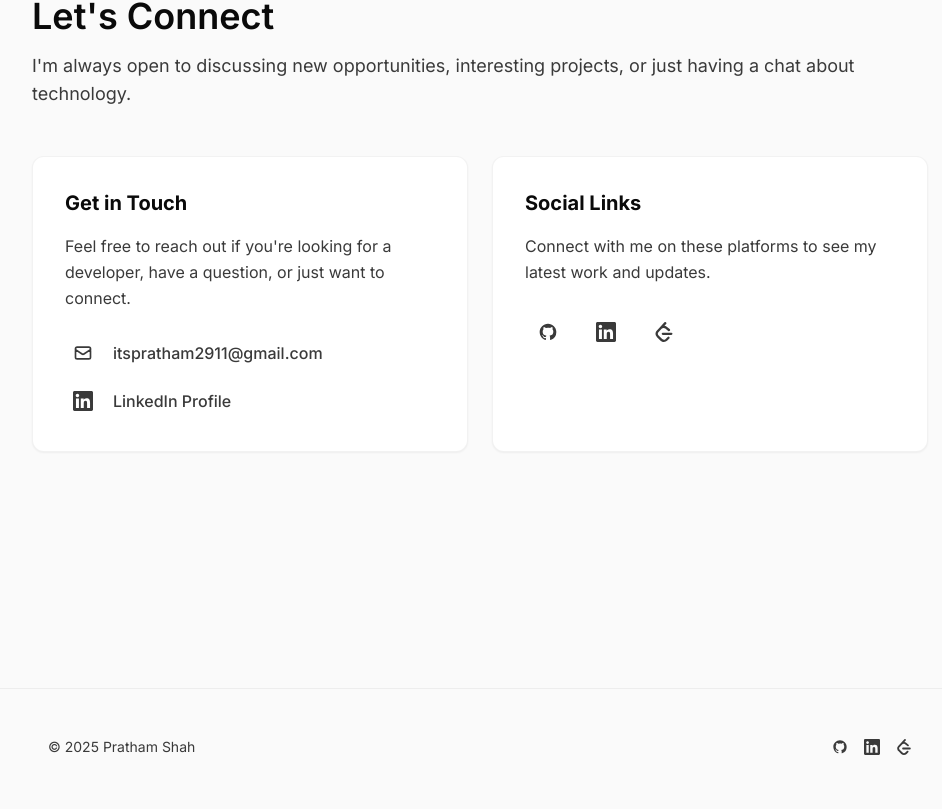
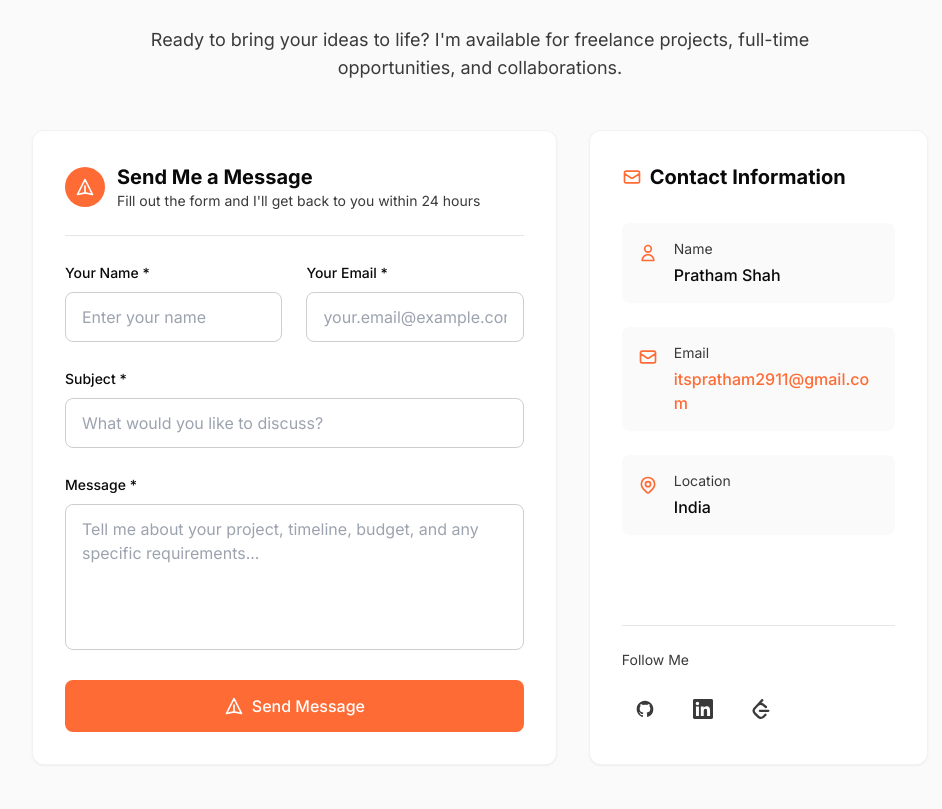
Before and after one commit to Theprathamshah/portfolio, a React (Vite) app: page / in a window 1280 px wide. Shown: the part 5851-6660 px from the top of the page, without its empty margins (160-1102 px from the left). Built offline with nearby package versions, Linux system fonts and the light colour scheme; no server answers.

Commit message:
feat: :sparkles: add mail page

```diff
--- a/src/components/sections/Contact.tsx
+++ b/src/components/sections/Contact.tsx
@@ -1,3 +1,4 @@
+import { useState, FormEvent } from 'react';
 import { motion } from 'framer-motion';
 import { GitHubIcon, LinkedInIcon, LeetCodeIcon } from '../ui/Icons';
 import { socialLinks } from '@/data/portfolio';
@@ -9,88 +10,285 @@ const iconMap = {
 };
 
 export const Contact = () => {
+  const [formData, setFormData] = useState({
+    name: '',
+    email: '',
+    subject: '',
+    message: '',
+  });
+
+  const [status, setStatus] = useState<'idle' | 'submitting' | 'success' | 'error'>('idle');
+  const [errorMessage, setErrorMessage] = useState('');
+
+  const handleChange = (e: React.ChangeEvent<HTMLInputElement | HTMLTextAreaElement>) => {
+    const { name, value } = e.target;
+    setFormData(prev => ({ ...prev, [name]: value }));
+  };
+
+  const handleSubmit = async (e: FormEvent) => {
+    e.preventDefault();
+    setStatus('submitting');
+    setErrorMessage('');
+
+    const accessKey = import.meta.env.VITE_WEB3FORMS_ACCESS_KEY;
+
+    if (!accessKey) {
+      setStatus('error');
+      setErrorMessage('Form is not configured correctly. Missing Access Key. Please contact via email.');
+      return;
+    }
+
+    try {
+      const response = await fetch('https://api.web3forms.com/submit', {
+        method: 'POST',
+        headers: {
+          'Content-Type': 'application/json',
+          Accept: 'application/json',
+        },
+        body: JSON.stringify({
+          access_key: accessKey,
+          ...formData,
+        }),
+      });
+
+      const result = await response.json();
+      if (result.success) {
+        setStatus('success');
+        setFormData({ name: '', email: '', subject: '', message: '' });
+      } else {
+        setStatus('error');
+        setErrorMessage(result.message || 'Something went wrong. Please try again.');
+      }
+    } catch (error) {
+      setStatus('error');
+      setErrorMessage('Network error. Please try again later.');
+    }
+  };
+
   return (
     <motion.div
       initial={{ opacity: 0, y: 20 }}
       whileInView={{ opacity: 1, y: 0 }}
       viewport={{ once: true, margin: '-100px' }}
       transition={{ duration: 0.8 }}
-      className="w-full"
+      className="w-full max-w-6xl mx-auto"
     >
+      <div className="text-center mb-12">
+        <motion.div
+          initial={{ opacity: 0, scale: 0.9 }}
+          whileInView={{ opacity: 1, scale: 1 }}
+          viewport={{ once: true }}
+          className="inline-block px-4 py-1.5 rounded-full bg-retro-paper dark:bg-retro-gray/30 text-sm font-medium text-retro-black dark:text-white/80 border border-retro-black/10 dark:border-white/10 mb-4"
+        >
+          Contact Me
+        </motion.div>
         <motion.h2
           initial={{ opacity: 0, y: 20 }}
           whileInView={{ opacity: 1, y: 0 }}
           viewport={{ once: true }}
           transition={{ duration: 0.8 }}
-        className="text-3xl md:text-4xl font-semibold text-retro-black dark:text-white mb-4"
+          className="text-3xl md:text-5xl font-bold text-retro-black dark:text-white mb-6"
         >
-        Let's Connect
+          Contact us
         </motion.h2>
         <motion.p
           initial={{ opacity: 0, y: 20 }}
           whileInView={{ opacity: 1, y: 0 }}
           viewport={{ once: true }}
           transition={{ duration: 0.8, delay: 0.1 }}
-        className="text-lg text-retro-gray dark:text-white/70 mb-12"
+          className="text-lg text-retro-gray dark:text-white/70 max-w-2xl mx-auto"
         >
-        I'm always open to discussing new opportunities, interesting projects, or just having a chat about technology.
+          Ready to bring your ideas to life? I'm available for freelance projects, full-time opportunities, and collaborations.
         </motion.p>
+      </div>
 
-      <div className="grid md:grid-cols-2 gap-6">
+      <div className="grid lg:grid-cols-5 gap-8">
+        {/* Left Column: Form */}
         <motion.div
-          initial={{ opacity: 0, y: 20 }}
-          whileInView={{ opacity: 1, y: 0 }}
+          initial={{ opacity: 0, x: -20 }}
+          whileInView={{ opacity: 1, x: 0 }}
           viewport={{ once: true }}
           transition={{ duration: 0.6, delay: 0.2 }}
-          className="retro-card p-6 md:p-8 retro-card-hover"
+          className="lg:col-span-3 retro-card p-6 md:p-8"
         >
-          <h3 className="text-xl font-bold text-retro-black dark:text-white mb-4">
-            Get in Touch
+          <div className="flex items-center gap-3 mb-6 border-b border-retro-black/10 dark:border-white/10 pb-6">
+            <div className="w-10 h-10 rounded-full bg-retro-orange text-white flex items-center justify-center flex-shrink-0">
+              <svg className="w-5 h-5" fill="none" stroke="currentColor" viewBox="0 0 24 24">
+                <path strokeLinecap="round" strokeLinejoin="round" strokeWidth={2} d="M12 19l9 2-9-18-9 18 9-2zm0 0v-8" />
+              </svg>
+            </div>
+            <div>
+              <h3 className="text-xl font-bold text-retro-black dark:text-white">
+                Send Me a Message
               </h3>
-          <p className="text-retro-gray dark:text-white/70 mb-6 leading-relaxed">
-            Feel free to reach out if you're looking for a developer, have a question, or just want to connect.
+              <p className="text-sm text-retro-gray dark:text-white/60">
+                Fill out the form and I'll get back to you within 24 hours
               </p>
-          <div className="space-y-3">
-            <motion.a
-              href="mailto:itspratham2911@gmail.com"
-              whileHover={{ scale: 1.02, x: 5 }}
-              className="flex items-center gap-3 text-retro-gray dark:text-white/70 hover:text-retro-orange transition-colors group"
+            </div>
+          </div>
+
+          <form onSubmit={handleSubmit} className="space-y-6">
+            <div className="grid md:grid-cols-2 gap-6">
+              <div className="space-y-2">
+                <label htmlFor="name" className="text-sm font-medium text-retro-black dark:text-white">
+                  Your Name *
+                </label>
+                <input
+                  type="text"
+                  id="name"
+                  name="name"
+                  required
+                  value={formData.name}
+                  onChange={handleChange}
+                  placeholder="Enter your name"
+                  className="w-full px-4 py-3 rounded-lg bg-transparent border border-retro-black/20 dark:border-white/20 text-retro-black dark:text-white focus:outline-none focus:border-retro-orange dark:focus:border-retro-orange transition-colors"
+                />
+              </div>
+              <div className="space-y-2">
+                <label htmlFor="email" className="text-sm font-medium text-retro-black dark:text-white">
+                  Your Email *
+                </label>
+                <input
+                  type="email"
+                  id="email"
+                  name="email"
+                  required
+                  value={formData.email}
+                  onChange={handleChange}
+                  placeholder="your.email@example.com"
+                  className="w-full px-4 py-3 rounded-lg bg-transparent border border-retro-black/20 dark:border-white/20 text-retro-black dark:text-white focus:outline-none focus:border-retro-orange dark:focus:border-retro-orange transition-colors"
+                />
+              </div>
+            </div>
+
+            <div className="space-y-2">
+              <label htmlFor="subject" className="text-sm font-medium text-retro-black dark:text-white">
+                Subject *
+              </label>
+              <input
+                type="text"
+                id="subject"
+                name="subject"
+                required
+                value={formData.subject}
+                onChange={handleChange}
+                placeholder="What would you like to discuss?"
+                className="w-full px-4 py-3 rounded-lg bg-transparent border border-retro-black/20 dark:border-white/20 text-retro-black dark:text-white focus:outline-none focus:border-retro-orange dark:focus:border-retro-orange transition-colors"
+              />
+            </div>
+
+            <div className="space-y-2">
+              <label htmlFor="message" className="text-sm font-medium text-retro-black dark:text-white">
+                Message *
+              </label>
+              <textarea
+                id="message"
+                name="message"
+                required
+                rows={5}
+                value={formData.message}
+                onChange={handleChange}
+                placeholder="Tell me about your project, timeline, budget, and any specific requirements..."
+                className="w-full px-4 py-3 rounded-lg bg-transparent border border-retro-black/20 dark:border-white/20 text-retro-black dark:text-white focus:outline-none focus:border-retro-orange dark:focus:border-retro-orange transition-colors resize-none"
+              ></textarea>
+            </div>
+
+            {status === 'success' && (
+              <div className="p-4 rounded-lg bg-green-500/10 dark:bg-green-500/20 text-green-700 dark:text-green-300 border border-green-500/20">
+                Message sent successfully! I'll get back to you soon.
+              </div>
+            )}
+
+            {status === 'error' && (
+              <div className="p-4 rounded-lg bg-red-500/10 dark:bg-red-500/20 text-red-700 dark:text-red-300 border border-red-500/20">
+                {errorMessage}
+              </div>
+            )}
+
+            <button
+              type="submit"
+              disabled={status === 'submitting'}
+              className="w-full px-6 py-3.5 rounded-lg bg-retro-orange text-white font-medium hover:bg-retro-rust focus:outline-none focus:ring-2 focus:ring-retro-orange focus:ring-offset-2 dark:focus:ring-offset-retro-dark transition-all disabled:opacity-70 disabled:cursor-not-allowed flex items-center justify-center gap-2"
             >
-              <div className="p-2 rounded-lg bg-retro-paper dark:bg-retro-gray/30 group-hover:bg-retro-orange/10 transition-colors">
+              {status === 'submitting' ? (
+                <>
+                  <svg className="animate-spin h-5 w-5 text-white" xmlns="http://www.w3.org/2000/svg" fill="none" viewBox="0 0 24 24">
+                    <circle className="opacity-25" cx="12" cy="12" r="10" stroke="currentColor" strokeWidth="4"></circle>
+                    <path className="opacity-75" fill="currentColor" d="M4 12a8 8 0 018-8V0C5.373 0 0 5.373 0 12h4zm2 5.291A7.962 7.962 0 014 12H0c0 3.042 1.135 5.824 3 7.938l3-2.647z"></path>
+                  </svg>
+                  Sending...
+                </>
+              ) : (
+                <>
                   <svg className="w-5 h-5" fill="none" stroke="currentColor" viewBox="0 0 24 24">
+                    <path strokeLinecap="round" strokeLinejoin="round" strokeWidth={2} d="M12 19l9 2-9-18-9 18 9-2zm0 0v-8" />
+                  </svg>
+                  Send Message
+                </>
+              )}
+            </button>
+          </form>
+        </motion.div>
+
+        {/* Right Column: Contact Info */}
+        <motion.div
+          initial={{ opacity: 0, x: 20 }}
+          whileInView={{ opacity: 1, x: 0 }}
+          viewport={{ once: true }}
+          transition={{ duration: 0.6, delay: 0.3 }}
+          className="lg:col-span-2 space-y-6"
+        >
+          <div className="retro-card p-6 md:p-8 h-full flex flex-col">
+            <h3 className="flex items-center gap-2 text-xl font-bold text-retro-black dark:text-white mb-8">
+              <svg className="w-5 h-5 text-retro-orange" fill="none" stroke="currentColor" viewBox="0 0 24 24">
+                <path strokeLinecap="round" strokeLinejoin="round" strokeWidth={2} d="M3 8l7.89 5.26a2 2 0 002.22 0L21 8M5 19h14a2 2 0 002-2V7a2 2 0 00-2-2H5a2 2 0 00-2 2v10a2 2 0 002 2z" />
+              </svg>
+              Contact Information
+            </h3>
+
+            <div className="space-y-6 flex-grow">
+              <div className="flex items-start gap-4 p-4 rounded-lg bg-retro-cream dark:bg-retro-gray/10">
+                <div className="mt-1">
+                  <svg className="w-5 h-5 text-retro-orange" fill="none" stroke="currentColor" viewBox="0 0 24 24">
+                    <path strokeLinecap="round" strokeLinejoin="round" strokeWidth={2} d="M16 7a4 4 0 11-8 0 4 4 0 018 0zM12 14a7 7 0 00-7 7h14a7 7 0 00-7-7z" />
+                  </svg>
+                </div>
+                <div>
+                  <div className="text-sm text-retro-gray dark:text-white/60 mb-1">Name</div>
+                  <div className="font-medium text-retro-black dark:text-white">Pratham Shah</div>
+                </div>
+              </div>
+
+              <div className="flex items-start gap-4 p-4 rounded-lg bg-retro-cream dark:bg-retro-gray/10">
+                <div className="mt-1">
+                  <svg className="w-5 h-5 text-retro-orange" fill="none" stroke="currentColor" viewBox="0 0 24 24">
                     <path strokeLinecap="round" strokeLinejoin="round" strokeWidth={2} d="M3 8l7.89 5.26a2 2 0 002.22 0L21 8M5 19h14a2 2 0 002-2V7a2 2 0 00-2-2H5a2 2 0 00-2 2v10a2 2 0 002 2z" />
                   </svg>
                 </div>
-              <span className="font-medium">itspratham2911@gmail.com</span>
-            </motion.a>
-            <motion.a
-              href="https://www.linkedin.com/in/pratham-shah-7924871b9/"
-              target="_blank"
-              rel="noopener noreferrer"
-              whileHover={{ scale: 1.02, x: 5 }}
-              className="flex items-center gap-3 text-retro-gray dark:text-white/70 hover:text-retro-orange transition-colors group"
-            >
-              <div className="p-2 rounded-lg bg-retro-paper dark:bg-retro-gray/30 group-hover:bg-retro-orange/10 transition-colors">
-                <LinkedInIcon className="w-5 h-5" />
+                <div className="break-all">
+                  <div className="text-sm text-retro-gray dark:text-white/60 mb-1">Email</div>
+                  <a href="mailto:itspratham2911@gmail.com" className="font-medium text-retro-orange hover:underline">
+                    itspratham2911@gmail.com
+                  </a>
                 </div>
-              <span className="font-medium">LinkedIn Profile</span>
-            </motion.a>
               </div>
-        </motion.div>
 
-        <motion.div
-          initial={{ opacity: 0, y: 20 }}
-          whileInView={{ opacity: 1, y: 0 }}
-          viewport={{ once: true }}
-          transition={{ duration: 0.6, delay: 0.3 }}
-          className="retro-card p-6 md:p-8 retro-card-hover"
-        >
-          <h3 className="text-xl font-bold text-retro-black dark:text-white mb-4">
-            Social Links
-          </h3>
-          <p className="text-retro-gray dark:text-white/70 mb-6 leading-relaxed">
-            Connect with me on these platforms to see my latest work and updates.
-          </p>
+              <div className="flex items-start gap-4 p-4 rounded-lg bg-retro-cream dark:bg-retro-gray/10">
+                <div className="mt-1">
+                  <svg className="w-5 h-5 text-retro-orange" fill="none" stroke="currentColor" viewBox="0 0 24 24">
+                    <path strokeLinecap="round" strokeLinejoin="round" strokeWidth={2} d="M17.657 16.657L13.414 20.9a1.998 1.998 0 01-2.827 0l-4.244-4.243a8 8 0 1111.314 0z" />
+                    <path strokeLinecap="round" strokeLinejoin="round" strokeWidth={2} d="M15 11a3 3 0 11-6 0 3 3 0 016 0z" />
+                  </svg>
+                </div>
+                <div>
+                  <div className="text-sm text-retro-gray dark:text-white/60 mb-1">Location</div>
+                  <div className="font-medium text-retro-black dark:text-white">India</div>
+                </div>
+              </div>
+            </div>
+
+            <div className="mt-8 pt-6 border-t border-retro-black/10 dark:border-white/10">
+              <div className="text-sm text-retro-gray dark:text-white/60 mb-4">Follow Me</div>
               <div className="flex flex-wrap gap-3">
                 {socialLinks.map((link) => {
                   const Icon = iconMap[link.icon as keyof typeof iconMap];
@@ -110,6 +308,8 @@ export const Contact = () => {
                   );
                 })}
               </div>
+            </div>
+          </div>
         </motion.div>
       </div>
     </motion.div>
```
Lines whose indentation alone changed are shown as unchanged.
